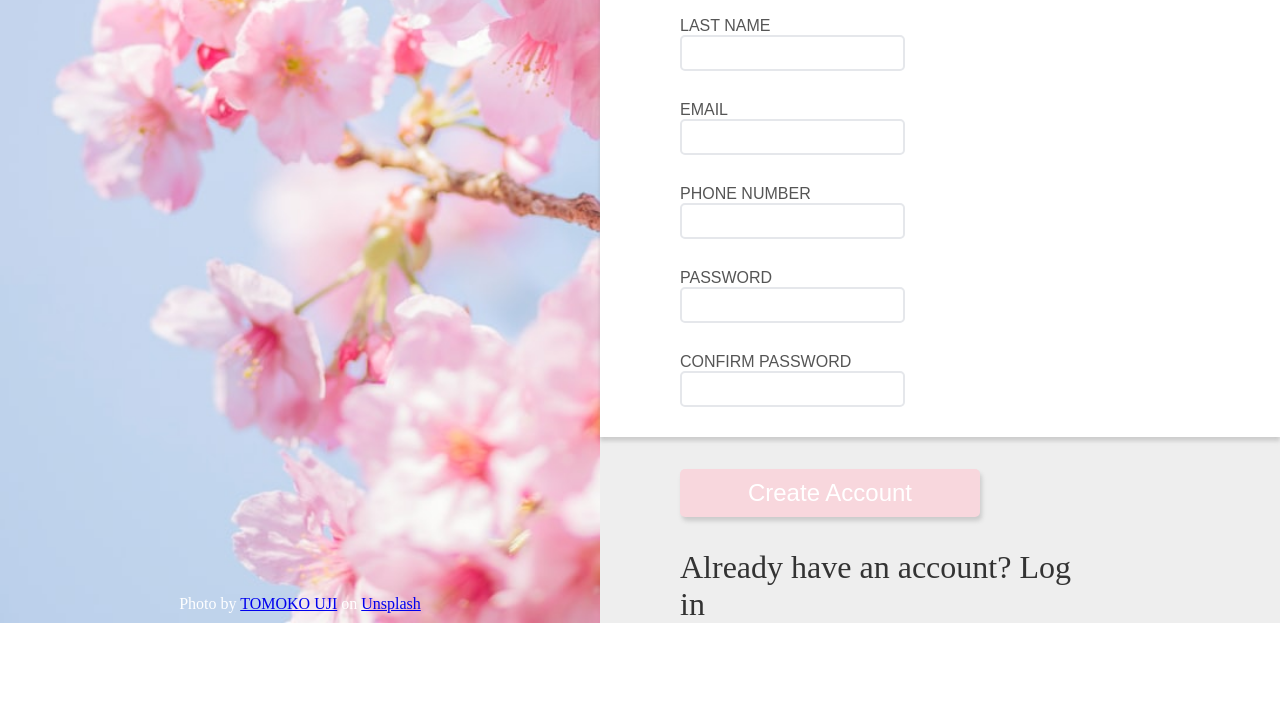
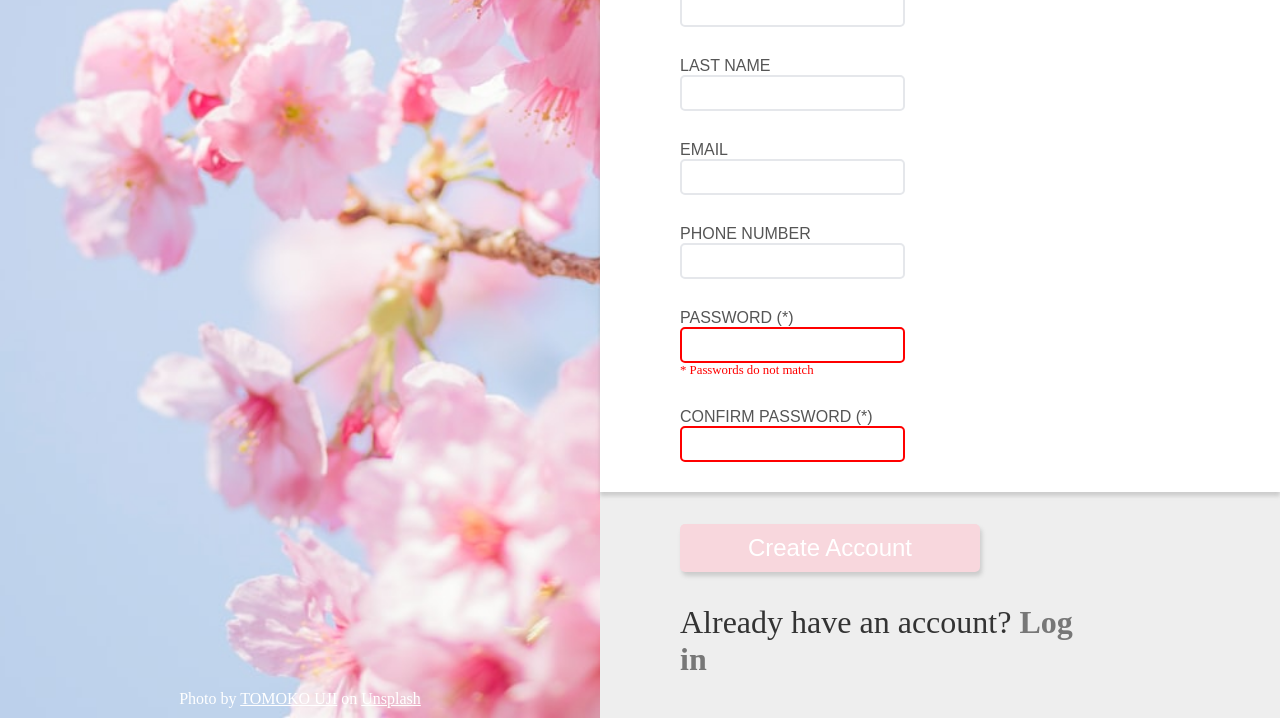
Before and after one commit to ranforrestren/odin-sign-up-form, a plain HTML site: page index.html in a window 1280 px wide. Shown: the part 504-1222 px from the top of the page. Before the commit the page ends 1127 px from the top, so only its background shows below. Drawn offline with Linux system fonts and the light colour scheme; a web font is replaced by a local one.

Commit message:
Form input pseudoclasses

```diff
--- a/index.html
+++ b/index.html
@@ -25,7 +25,8 @@
       </div>
     </div>
     <div id="main">
-      <div id="tagline">This is not a real online service! You know you need something like this in your life to help you realize your
+      <div id="tagline">This is not a real online service! You know you need something like this in your life to help
+        you realize your
         deepest dreams. Sign up <i>now</i> to get started.<br><br>You <i>know</i> you want to.</div>
       <form id="signup" action="">
         <div id="signTag">Let's do this!</div>
@@ -39,19 +40,20 @@
         </div>
         <div class="inputWrapper">
           <label for="email">EMAIL</label>
-            <input type="text" id="firstName">
+          <input type="email" id="firstName">
         </div>
         <div class="inputWrapper">
           <label for="phoneNumber">PHONE NUMBER</label>
-            <input type="text" id="lastName">
+          <input type="number" id="lastName">
         </div>
         <div class="inputWrapper">
-            <label for="password">PASSWORD</label>
-            <input type="text" id="firstName">
+          <label for="password">PASSWORD (*)</label>
+          <input type="password" id="firstName" class="error" required>
+          <div>* Passwords do not match</div>
         </div>
         <div class="inputWrapper">
-            <label for="passConf">CONFIRM PASSWORD</label>
-            <input type="text" id="lastName">
+          <label for="passConf">CONFIRM PASSWORD (*)</label>
+          <input type="password" id="lastName" class="error" required>
         </div>
       </form>
       <button id="formButton" type="submit" form="signup" value="Submit">Create Account</button>
--- a/styles/style.css
+++ b/styles/style.css
@@ -38,7 +38,12 @@ body {
   text-align: center;
 }
 
+#imgattrib > * {
+  color: white;
+}
+
 #main {
+  padding: 40px 0px;
   flex: 1 0 0px;
   display: flex;
   flex-direction: column;
@@ -77,18 +82,42 @@ body {
   padding: 10px 0px;
 }
 
-.inputWrapper label {
+.inputWrapper > label {
   font-family: sans-serif;
   font-size: 1rem;
   color: #555555;
 }
 
-.inputWrapper input {
+.inputWrapper > input {
   border: 2px solid #E5E7EB;
   border-radius: 5px;
   padding: 7px;
   font-size: 1rem;
   color: #333333;
+}
+
+.inputWrapper > input:focus {
+  outline: none;
+  border: 2px solid blue;
+  box-shadow: 2px 4px 4px #88888855;
+}
+
+.inputWrapper > input:invalid {
+  outline: none;
+  border: 2px solid red;
+}
+
+.inputWrapper > input + div {
+  color: red;
+  font-size: 0.8rem;
+}
+
+.inputWrapper > input:valid + div {
+  visibility: none;
+}
+
+.inputWrapper > input:invalid + div {
+  visibility: block;
 }
 
 #formButton {
@@ -103,3 +132,8 @@ body {
   color: #FFFFFF;
   box-shadow: 2px 4px 4px #88888855;
 }
+
+#logIn > a {
+  color: #777777;
+  font-weight: 600;
+}
```
Lines whose indentation alone changed are shown as unchanged.
